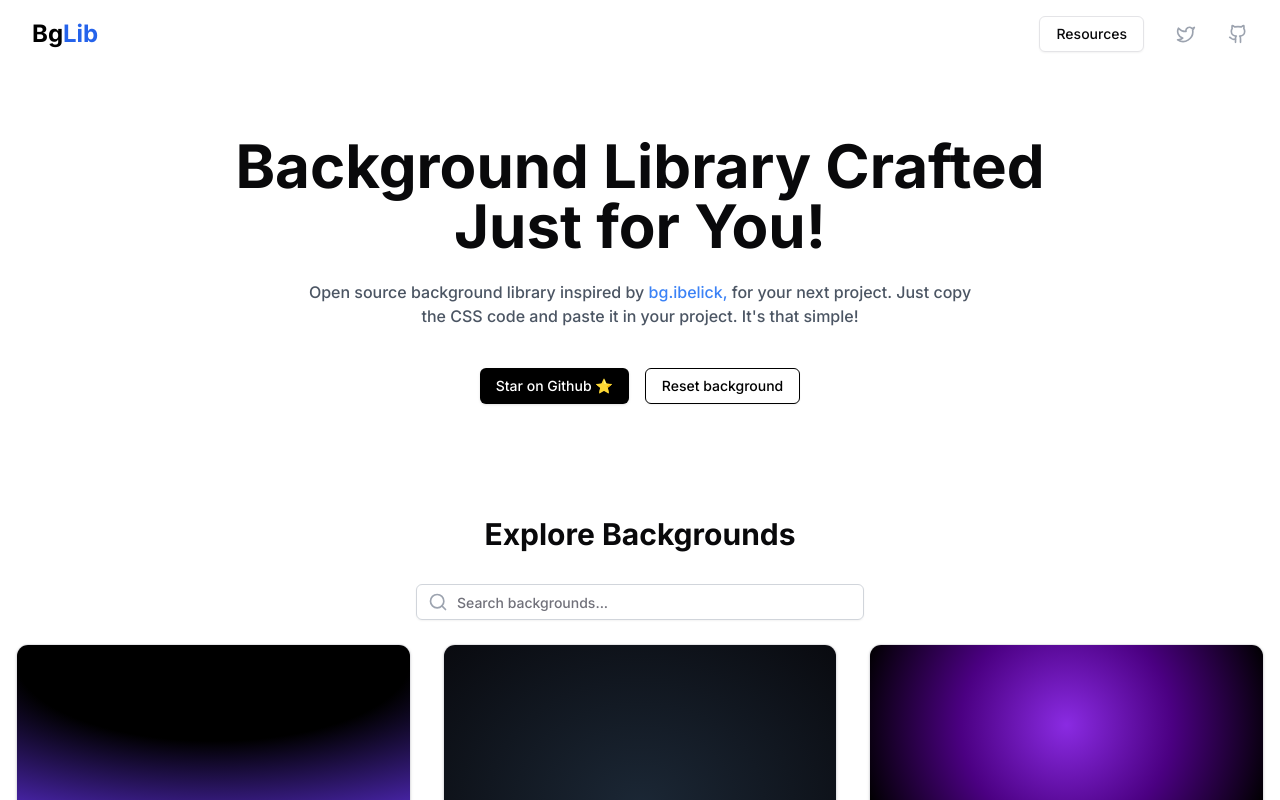
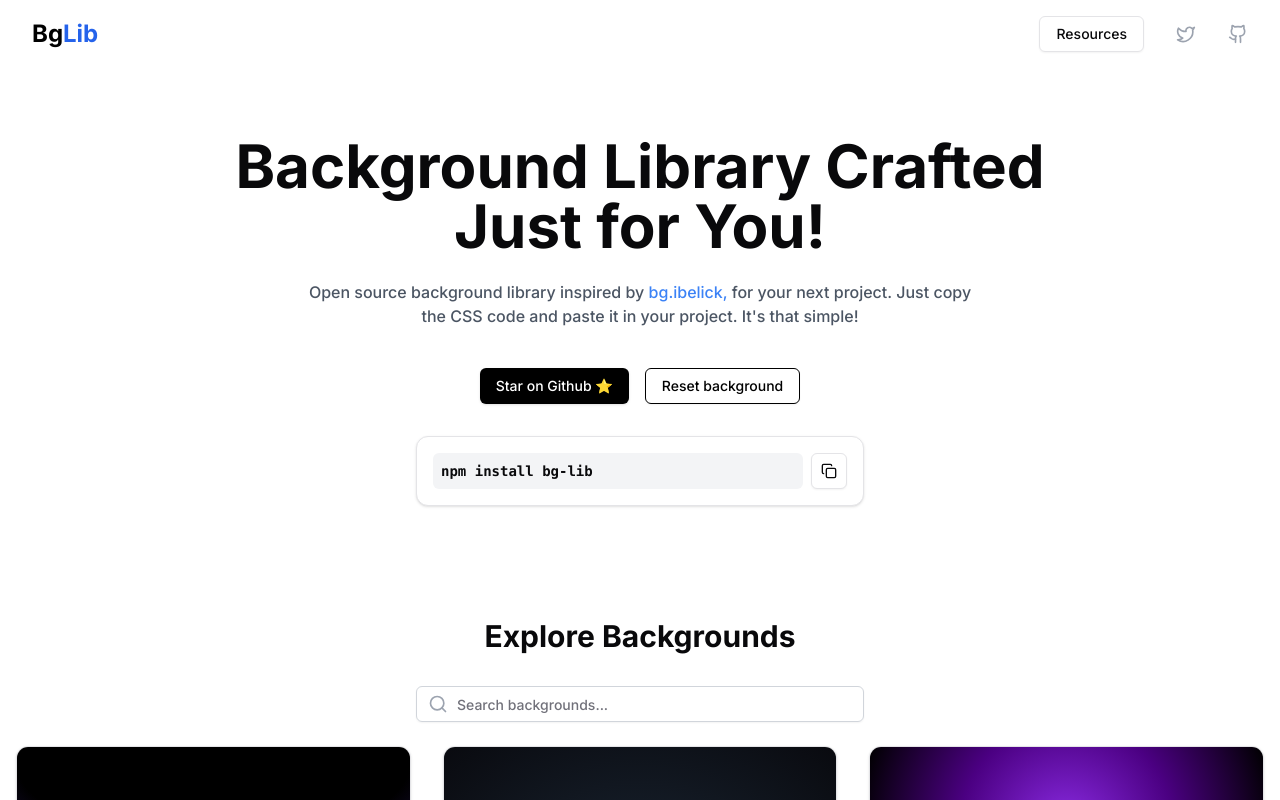
Before and after one commit to zaid-commits/BgLib, a React (Vite) app: page / in a window 1280 px wide. Built offline with nearby package versions, Linux system fonts and the light colour scheme.

Commit message:
added npm library component

```diff
--- a/src/components/HeroSection.tsx
+++ b/src/components/HeroSection.tsx
@@ -1,10 +1,22 @@
+import { useState } from 'react'
 import { Button } from "@/components/ui/button"
+import { Card, CardContent } from "@/components/ui/card"
+import { Copy, Check } from 'lucide-react'
 
 interface HeroSectionProps {
   onResetBackground: () => void;
 }
 
-export const HeroSection: React.FC<HeroSectionProps> = ({ onResetBackground }) => (
+export const HeroSection: React.FC<HeroSectionProps> = ({ onResetBackground }) => {
+  const [copied, setCopied] = useState(false)
+
+  const handleCopy = () => {
+    navigator.clipboard.writeText('npm install bg-lib')
+    setCopied(true)
+    setTimeout(() => setCopied(false), 2000)
+  }
+
+  return (
     <section className="py-20 px-4 text-center">
       <h1 className="text-4xl sm:text-5xl md:text-6xl mt-14 font-bold mb-6 max-w-4xl mx-auto">
         Background Library Crafted Just for You!
@@ -12,7 +24,7 @@ export const HeroSection: React.FC<HeroSectionProps> = ({ onResetBackground }) =
       <p className="text-gray-600 max-w-2xl mx-auto mb-10">
         Open source background library inspired by <a href="https://bg.ibelick.com" className="text-blue-500">bg.ibelick,</a> for your next project. Just copy the CSS code and paste it in your project. It's that simple!
       </p>
-    <div className="flex flex-col sm:flex-row gap-4 justify-center">
+      <div className="flex flex-col sm:flex-row gap-4 justify-center mb-8">
         <Button variant="default" className="bg-black text-white hover:bg-gray-800">
           <a href="https://github.com/zaid-commits/bgLib">Star on Github ⭐</a>
         </Button>
@@ -24,5 +36,16 @@ export const HeroSection: React.FC<HeroSectionProps> = ({ onResetBackground }) =
           Reset background
         </Button>
       </div>
+      <Card className="max-w-md mx-auto">
+        <CardContent className="flex items-center p-4">
+          <div className="flex-grow mr-2 bg-gray-100 rounded-md p-2 text-left font-mono text-sm font-bold">
+            npm install bg-lib
+          </div>
+          <Button onClick={handleCopy} variant="outline" size="icon">
+            {copied ? <Check className="h-4 w-4" /> : <Copy className="h-4 w-4" />}
+          </Button>
+        </CardContent>
+      </Card>
     </section>
   )
+}
```
Lines whose indentation alone changed are shown as unchanged.
